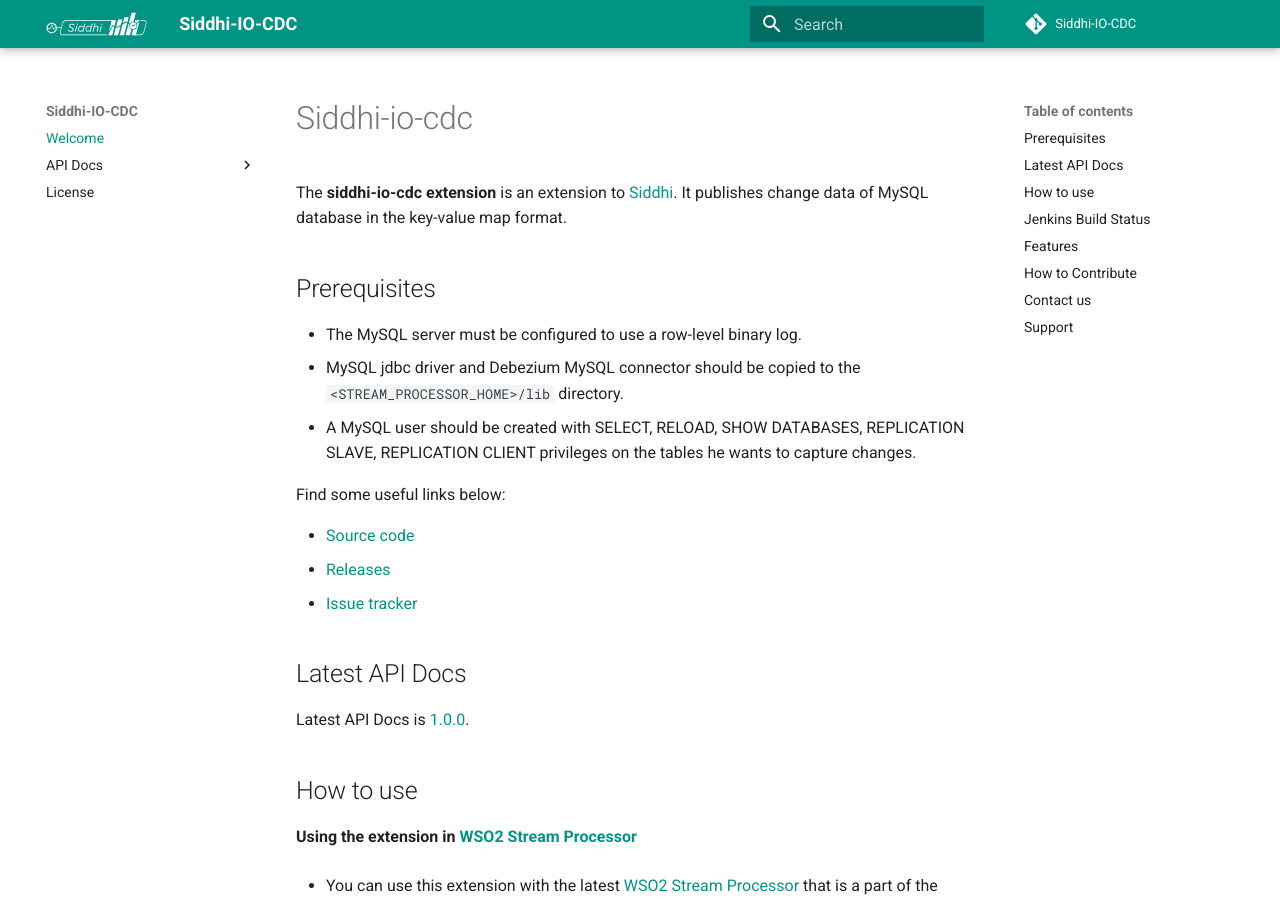
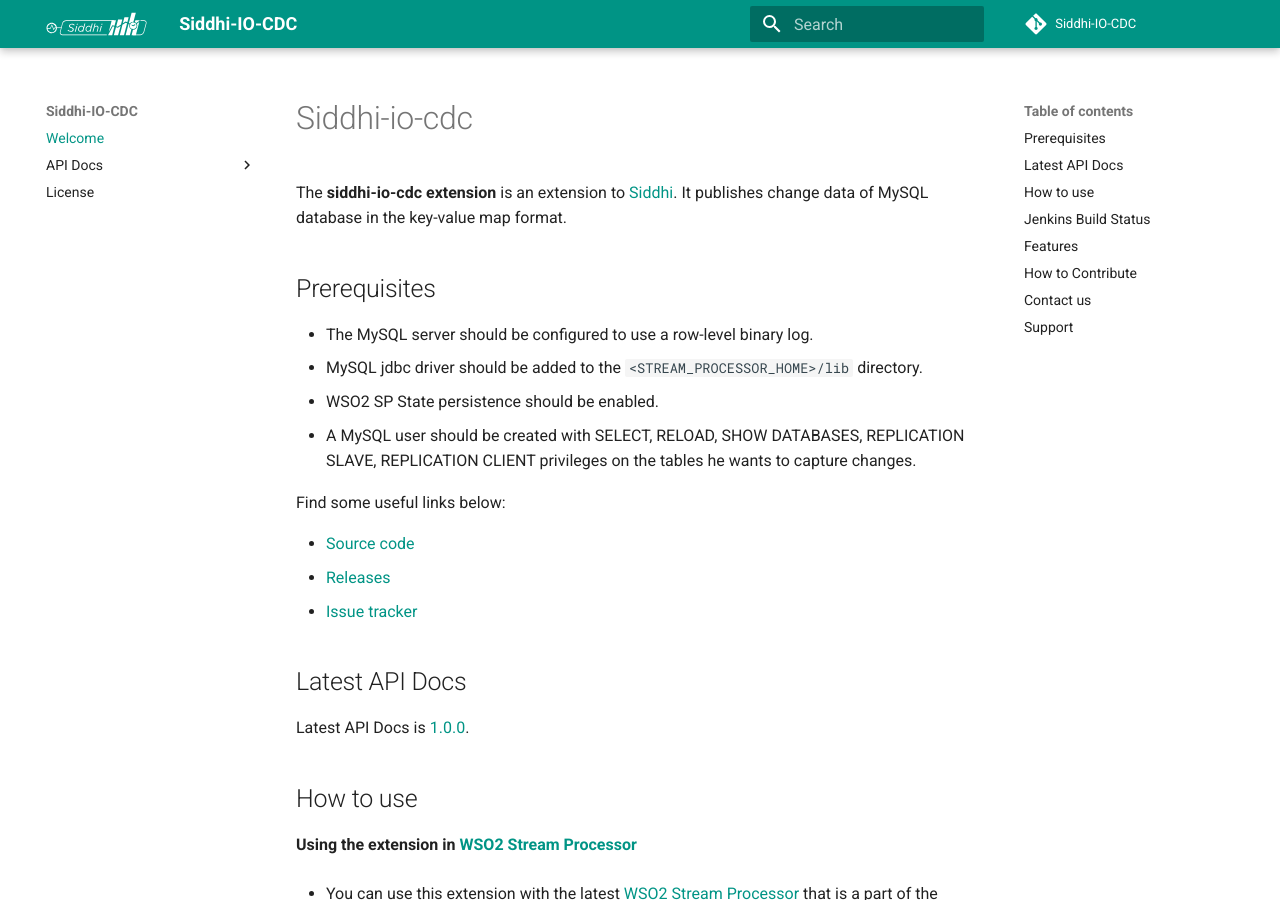
Before and after one commit to chathuranga95/siddhi-io-cdc-original, an MkDocs documentation site: the page built from docs/index.md, in a window 1280 px wide and 900 px high. Built offline with MkDocs 1.6.1 and Material for MkDocs 9.7.7, drawn with Linux system fonts in a browser that asks for light colours; comment, search, counter and statistics services are not loaded; old or Windows-style settings are respelled for this version of MkDocs.

Commit message:
Refine documentation.

```diff
--- a/docs/index.md
+++ b/docs/index.md
@@ -6,15 +6,16 @@ The **siddhi-io-cdc extension** is an extension to <a target="_blank" href="http
 
 ## Prerequisites
 
-* The MySQL server must be configured to use a row-level binary log.
-* MySQL jdbc driver and Debezium MySQL connector should be copied to the `<STREAM_PROCESSOR_HOME>/lib` directory.
+* The MySQL server should be configured to use a row-level binary log.
+* MySQL jdbc driver should be added to the `<STREAM_PROCESSOR_HOME>/lib` directory.
+* WSO2 SP State persistence should be enabled.
 * A MySQL user should be created with SELECT, RELOAD, SHOW DATABASES, REPLICATION SLAVE, REPLICATION CLIENT privileges on the tables he wants to capture changes.
 
 Find some useful links below:
 
-* <a target="_blank" href="https://github.com/chathuranga95/siddhi-io-cdc">Source code</a>
-* <a target="_blank" href="https://github.com/chathuranga95/siddhi-io-cdc/releases">Releases</a>
-* <a target="_blank" href="https://github.com/chathuranga95/siddhi-io-cdc/issues">Issue tracker</a>
+* <a target="_blank" href="https://github.com/wso2-extensions/siddhi-io-cdc">Source code</a>
+* <a target="_blank" href="https://github.com/wso2-extensions/siddhi-io-cdc/releases">Releases</a>
+* <a target="_blank" href="https://github.com/wso2-extensions/siddhi-io-cdc/issues">Issue tracker</a>
 
 ## Latest API Docs
 
@@ -26,7 +27,7 @@ Latest API Docs is <a target="_blank" href="https://wso2-extensions.github.io/">
 
 * You can use this extension with the latest <a target="_blank" href="https://github.com/wso2/product-sp/releases">WSO2 Stream Processor</a> that is a part of the <a target="_blank" href="http://wso2.com/analytics?utm_source=gitanalytics&utm_campaign=gitanalytics_Jul17">WSO2 Analytics</a> offering, with editor, debugger and simulation support.
 
-* This extension is shipped by default with WSO2 Stream Processor. If you need to use an alternative version of this extension, you can replace the component <a target="_blank" href="https://github.com/chathuranga95/siddhi-io-cdc/releases">jar</a> that can be found in the `<STREAM_PROCESSOR_HOME>/lib` directory.
+* This extension is shipped by default with WSO2 Stream Processor. If you need to use an alternative version of this extension, you can replace the component <a target="_blank" href="https://github.com/wso2-extensions/siddhi-io-cdc/releases">jar</a> that can be found in the `<STREAM_PROCESSOR_HOME>/lib` directory.
 
 **Using the extension as a <a target="_blank" href="https://wso2.github.io/siddhi/documentation/running-as-a-java-library">java library</a>**
 
```
Also changed, not shown: docs/api/1.0.0-SNAPSHOT.md (+2 -2 lines), docs/api/latest.md (+2 -2 lines).
